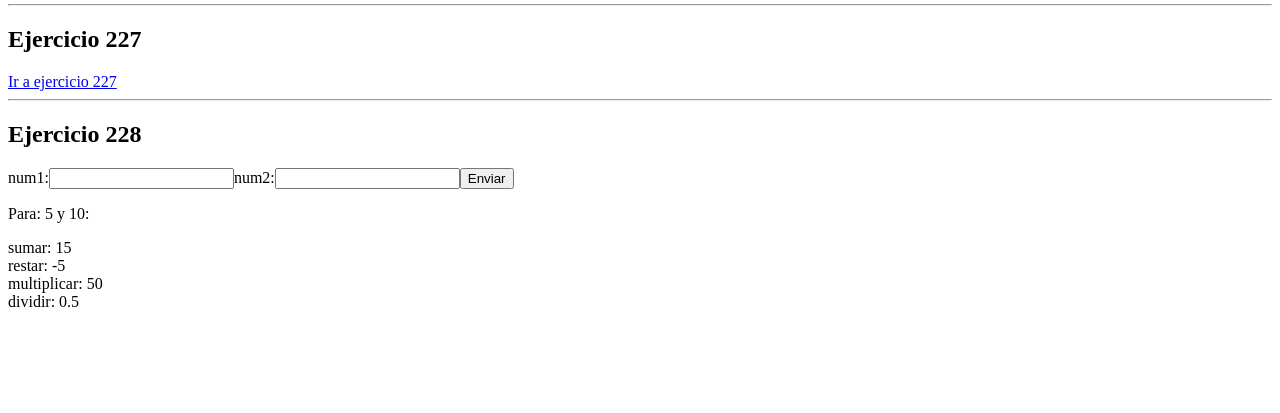
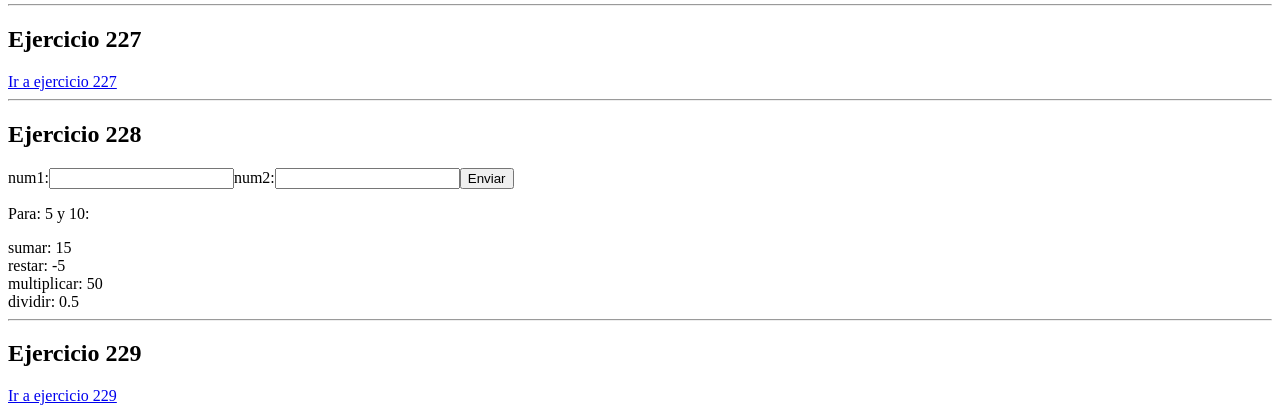
Before and after one commit to PabloCCEducacyl/DWES, a PHP site: page /ejercicios2.php in a window 1280 px wide. Shown: the part 892-1305 px from the top of the page. Before the commit the page ends 1199 px from the top, so only its background shows below. Run offline with PHP 8.4, Linux system fonts and the light colour scheme.

Commit message:
index acabado

```diff
--- a/ejercicios2/ejercicios2.php
+++ b/ejercicios2/ejercicios2.php
@@ -137,7 +137,9 @@
         foreach($resultados228 as $cuenta => $res){
             echo "$cuenta: $res<br>";
         }
-
     ?>
+    <hr>
+    <h2 id="229">Ejercicio 229</h2>
+    <a href="229matematicas.php">Ir a ejercicio 229</a>
 </body>
 </html>
```
